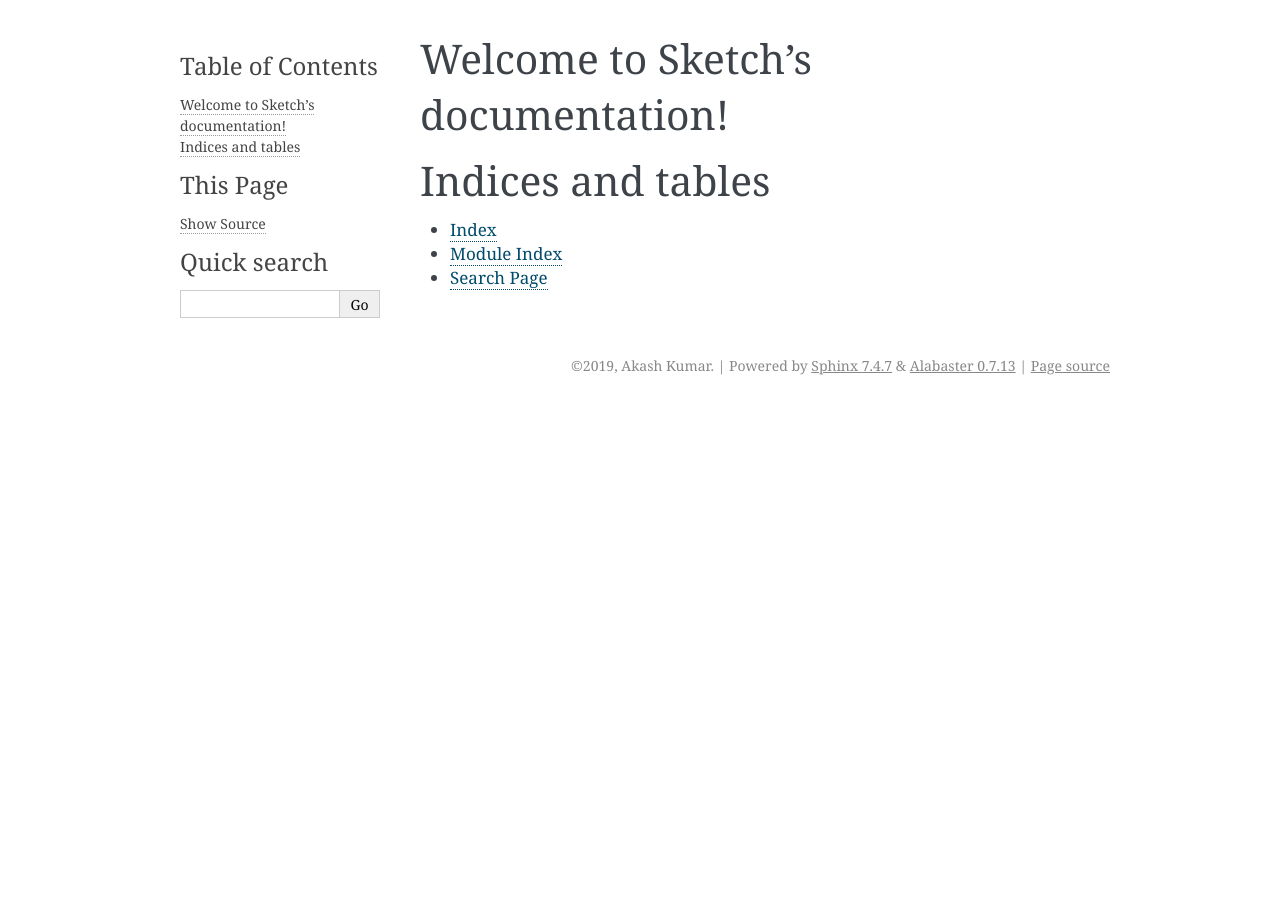
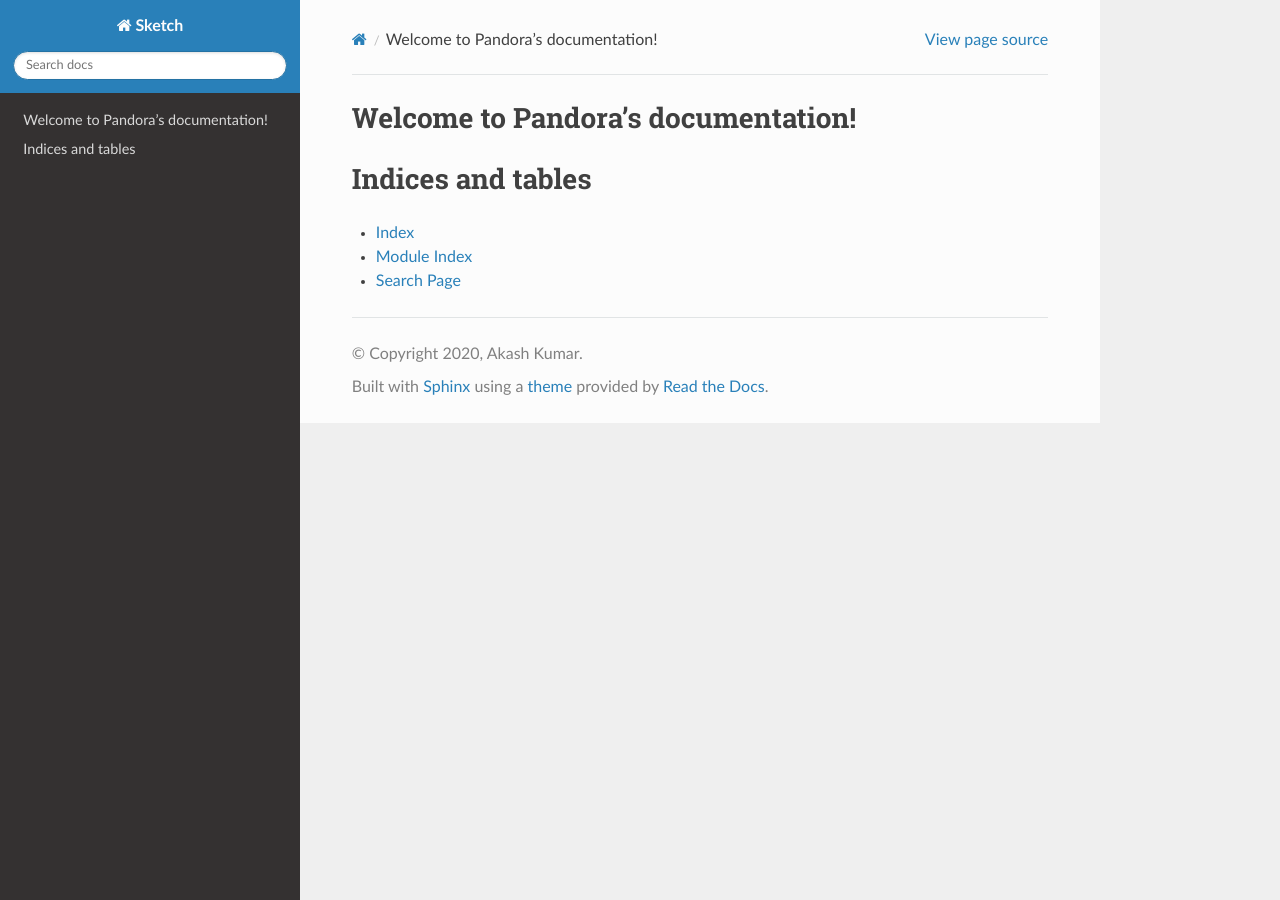
Before and after one commit to akshkr/pandora-python, a Sphinx documentation site: the page built from docs/index.rst, in a window 1280 px wide. Built offline with Sphinx 7.4.7 and the Read the Docs theme 2.0.0, drawn with Linux system fonts in a browser that asks for light colours; some of the changed lines change nothing that is shown.

Commit message:
Adds documentation config files

```diff
--- a/docs/conf.py
+++ b/docs/conf.py
@@ -10,20 +10,21 @@
 # add these directories to sys.path here. If the directory is relative to the
 # documentation root, use os.path.abspath to make it absolute, like shown here.
 #
-# import os
-# import sys
-# sys.path.insert(0, os.path.abspath('.'))
+import os
+import sys
+import sphinx_rtd_theme
+
+sys.path.insert(0, os.path.abspath('..'))
 
 
 # -- Project information -----------------------------------------------------
 
 project = 'Sketch'
-copyright = '2019, Akash Kumar'
+copyright = '2020, Akash Kumar'
 author = 'Akash Kumar'
 
 # The full version, including alpha/beta/rc tags
 release = '0.0.1'
-
 
 # -- General configuration ---------------------------------------------------
 
@@ -31,7 +32,20 @@ release = '0.0.1'
 # extensions coming with Sphinx (named 'sphinx.ext.*') or your custom
 # ones.
 extensions = [
+	'sphinx.ext.autodoc',
+	'sphinx.ext.napoleon',
+	'sphinx.ext.autosummary',
+	'sphinx.ext.coverage',
+	'sphinx.ext.doctest',
+	'sphinx.ext.todo',
+	'sphinx.ext.mathjax',
+	'sphinx.ext.ifconfig',
+	'sphinx.ext.viewcode',
+	'sphinx.ext.githubpages',
 ]
+
+# Auto summary flag
+autosummary_generate = True
 
 # Add any paths that contain templates here, relative to this directory.
 templates_path = ['_templates']
@@ -39,15 +53,24 @@ templates_path = ['_templates']
 # List of patterns, relative to source directory, that match files and
 # directories to ignore when looking for source files.
 # This pattern also affects html_static_path and html_extra_path.
-exclude_patterns = ['_build', 'Thumbs.db', '.DS_Store']
+exclude_patterns = ['_build', '_templates']
 
+# The suffix(es) of source filenames.
+# You can specify multiple suffix as a list of string:
+# source_suffix = ['.rst', '.md']
+source_suffix = '.rst'
+
+# The master toctree document.
+master_doc = 'index'
 
 # -- Options for HTML output -------------------------------------------------
 
 # The theme to use for HTML and HTML Help pages.  See the documentation for
 # a list of builtin themes.
 #
-html_theme = 'alabaster'
+# html_theme = 'alabaster'
+html_theme = 'sphinx_rtd_theme'
+html_theme_path = [sphinx_rtd_theme.get_html_theme_path()]
 
 # Add any paths that contain custom static files (such as style sheets) here,
 # relative to this directory. They are copied after the builtin static files,
--- a/docs/index.rst
+++ b/docs/index.rst
@@ -1,10 +1,5 @@
-.. Sketch documentation master file, created by
-   sphinx-quickstart on Sun Oct 20 12:19:39 2019.
-   You can adapt this file completely to your liking, but it should at least
-   contain the root `toctree` directive.
-
-Welcome to Sketch's documentation!
-==================================
+Welcome to Pandora's documentation!
+===================================
 
 .. toctree::
    :maxdepth: 2
```
